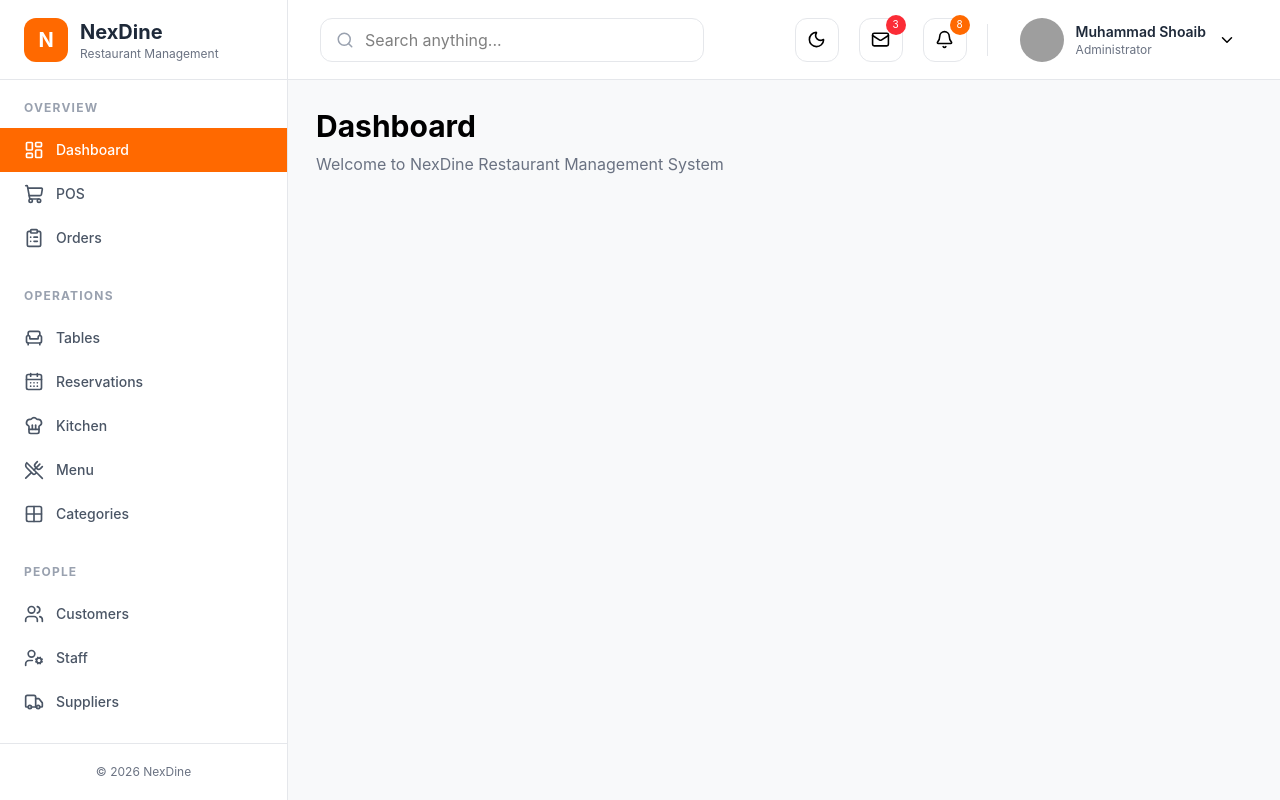
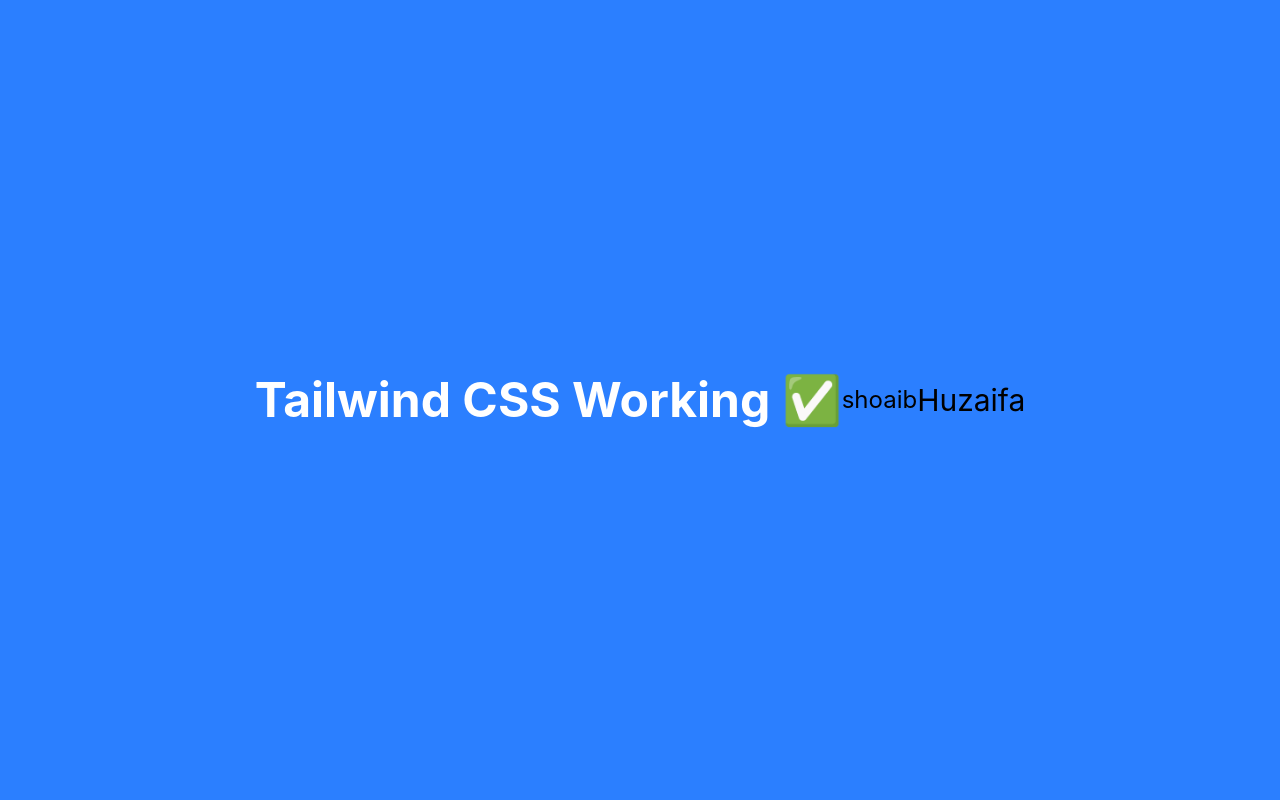
Before and after one commit to shoaibmhr/NexDine, a React (Vite) app: page / in a window 1280 px wide. Built offline with nearby package versions, Linux system fonts and the light colour scheme; grey boxes are pictures that could not be loaded.

Commit message:
changing

```diff
--- a/src/App.jsx
+++ b/src/App.jsx
@@ -1,7 +1,12 @@
-import MainLayout from "./layouts/MainLayout";
+import React from 'react'
 
-function App() {
-  return <MainLayout />;
+export default function App() {
+  return (
+    <div className="min-h-screen flex items-center justify-center bg-blue-500">
+      <h2 className="text-5xl font-bold text-white">Tailwind CSS Working ✅</h2>
+      <h3 className="text-2xl">shoaib</h3>
+      <h2 className="text-3xl">Huzaifa</h2>
+
+    </div>
+  )
 }
-
-export default App;
```
